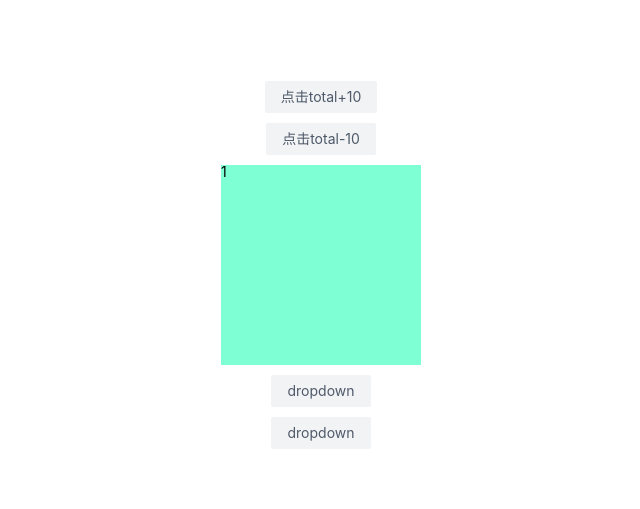
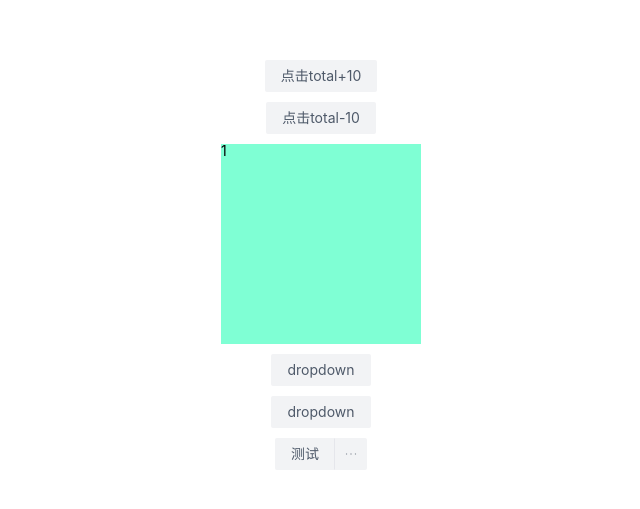
Before and after one commit to mahathir444/yc-ui, a Vue app: page /#/main in a window 1280 px wide. Shown: the part 135-644 px from the top of the page, without its empty margins (319-959 px from the left). Built offline with nearby package versions, Linux system fonts and the light colour scheme.

Commit message:
[feat]新增dropdownbutton

```diff
--- a/components.d.ts
+++ b/components.d.ts
@@ -12,6 +12,7 @@ declare module 'vue' {
     ADgroup: typeof import('@arco-design/web-vue')['Dgroup']
     ADoption: typeof import('@arco-design/web-vue')['Doption']
     ADropdown: typeof import('@arco-design/web-vue')['Dropdown']
+    ADropdownButton: typeof import('@arco-design/web-vue')['DropdownButton']
     ADsubmenu: typeof import('@arco-design/web-vue')['Dsubmenu']
     AEmpty: typeof import('@arco-design/web-vue')['Empty']
     AInput: typeof import('@arco-design/web-vue')['Input']
--- /dev/null
+++ b/src/packages/Dropdown/DropdownButton.vue
@@ -0,0 +1,90 @@
+<template>
+  <div class="yc-dropdown-button">
+    <yc-button
+      :disabled="disabled"
+      :type="type"
+      :size="size"
+      v-bind="buttonProps"
+      @click="(ev) => $emit('click', ev)"
+    >
+      <slot />
+    </yc-button>
+    <yc-dropdown
+      :popup-visible="popupVisible"
+      :default-popup-visible="defaultPopupVisible"
+      :trigger="trigger"
+      :position="position"
+      :popup-container="popupContainer"
+      :hide-on-select="hideOnSelect"
+      :disabled="disabled"
+      v-bind="$attrs"
+      @select="(v) => $emit('select', v)"
+      @popup-visible-change="(v) => $emit('popup-visible-change', v)"
+    >
+      <yc-button
+        :disabled="disabled"
+        :type="type"
+        :size="size"
+        v-bind="buttonProps"
+      >
+        <template #icon>
+          <slot name="icon">
+            <svg-icon name="more" />
+          </slot>
+        </template>
+      </yc-button>
+      <template #content>
+        <slot name="content"></slot>
+      </template>
+    </yc-dropdown>
+  </div>
+</template>
+
+<script lang="ts" setup>
+import { DropdownButtonProps, DoptionValue } from './type';
+import YcButton from '@/packages/Button/index.vue';
+import YcDropdown from './Dropdown.vue';
+defineOptions({
+  name: 'DropdownButton',
+});
+withDefaults(defineProps<DropdownButtonProps>(), {
+  popupVisible: undefined,
+  defaultPopupVisible: false,
+  trigger: 'click',
+  position: 'br',
+  popupContainer: 'body',
+  disabled: false,
+  type: 'secondary',
+  size: 'medium',
+  buttonProps: () => {
+    return {};
+  },
+  hideOnSelect: true,
+});
+defineEmits<{
+  (e: 'popup-visible-change', value: boolean): void;
+  (e: 'click', ev: MouseEvent): void;
+  (e: 'select', value: DoptionValue): void;
+}>();
+</script>
+
+<style lang="less" scoped>
+.yc-dropdown-button {
+  display: flex;
+  align-items: center;
+
+  .yc-button {
+    flex-shrink: 0;
+    border-radius: 0;
+    &:first-child {
+      border-top-left-radius: 2px;
+      border-bottom-left-radius: 2px;
+      border-right: 1px solid rgb(229, 230, 235);
+    }
+    &:last-child {
+      border-top-right-radius: 2px;
+      border-bottom-right-radius: 2px;
+    }
+  }
+}
+</style>
--- a/src/packages/Dropdown/Dsubmenu.vue
+++ b/src/packages/Dropdown/Dsubmenu.vue
@@ -45,14 +45,12 @@ import {
   nextTick,
   Ref,
   onMounted,
-  provide,
 } from 'vue';
 import { Fn } from '@/packages/_type';
 import { isUndefined } from '@/packages/_utils/is';
 import { DsubmenuProps } from './type';
 import { TriggerInstance } from '@/packages/Trigger';
 import YcScrollbar from '@/packages/Scrollbar/index.vue';
-
 import YcDoption from './Doption.vue';
 defineOptions({
   name: 'Dsubmenu',
@@ -143,9 +141,18 @@ const handleCalcStyle = () => {
 const isOption = inject('isOption') as Fn;
 const dropdownRef = inject('dropdownRef') as Ref<TriggerInstance>;
 let timer = ref<NodeJS.Timeout>();
+let x = -1;
 // 鼠标进入
-const handleMouseenter = async () => {
-  if (timer.value) clearTimeout(timer.value);
+const handleMouseenter = async (e: MouseEvent) => {
+  const { offsetX } = e;
+  if (x >= 0) {
+    const dir = x < offsetX ? 'left' : 'right';
+    console.log(dir, 'dir');
+  }
+  x = offsetX;
+  if (timer.value) {
+    clearTimeout(timer.value);
+  }
   if (menuTrigger.value != 'hover' || computedVisible.value) return;
   timer.value = setTimeout(async () => {
     computedVisible.value = true;
@@ -155,8 +162,8 @@ const handleMouseenter = async () => {
 };
 // 鼠标离开
 const handleMouseleave = (e: MouseEvent) => {
-  const target = e.target as HTMLDivElement;
-  const relatedTarget = e.relatedTarget as HTMLDivElement;
+  const { offsetX, relatedTarget } = e;
+  x = offsetX;
   if (timer.value) {
     clearTimeout(timer.value);
   }
--- a/src/packages/Dropdown/type.ts
+++ b/src/packages/Dropdown/type.ts
@@ -1,4 +1,6 @@
 import { TriggerType, PopupContainer } from '@/packages/Trigger/type';
+import { ButtonProps, ButtonType } from '@/packages/Button/type';
+import { Size } from '../_type';
 export interface DropdownProps {
   popupVisible?: boolean;
   defaultPopupVisible?: boolean;
@@ -22,3 +24,16 @@ export interface DsubmenuProps {
   popupVisible?: boolean;
   defaultPopupVisible?: boolean;
 }
+
+export interface DropdownButtonProps {
+  popupVisible?: boolean;
+  defaultPopupVisible?: boolean;
+  trigger?: TriggerType;
+  position?: 'top' | 'tr' | 'tl' | 'bottom' | 'br' | 'bl';
+  popupContainer?: PopupContainer;
+  disabled?: boolean;
+  type: ButtonType;
+  size: Size;
+  buttonProps: ButtonProps;
+  hideOnSelect?: boolean;
+}
--- a/src/views/test.vue
+++ b/src/views/test.vue
@@ -104,6 +104,18 @@
       </template>
       <template #footer> sdadsa </template>
     </a-dropdown>
+
+    <yc-dropdown-button>
+      测试
+      <template #content>
+        <YcDoption v-for="i in 6" :key="i" :value="i">
+          <template #icon>
+            <IconApps />
+          </template>
+          数字{{ i }}
+        </YcDoption>
+      </template>
+    </yc-dropdown-button>
   </div>
 </template>
 
@@ -116,6 +128,7 @@ import YcDropdown from '@/packages/Dropdown/Dropdown.vue';
 import YcDoption from '@/packages/Dropdown/Doption.vue';
 import YcDgroup from '@/packages/Dropdown/DGroup.vue';
 import YcDsubmenu from '@/packages/Dropdown/Dsubmenu.vue';
+import YcDropdownButton from '@/packages/Dropdown/DropdownButton.vue';
 const total = ref(1);
 const handleSelect = (v: any) => {
   console.log(v);
```
Also changed, not shown: src/assets/icons/more.svg (added).
